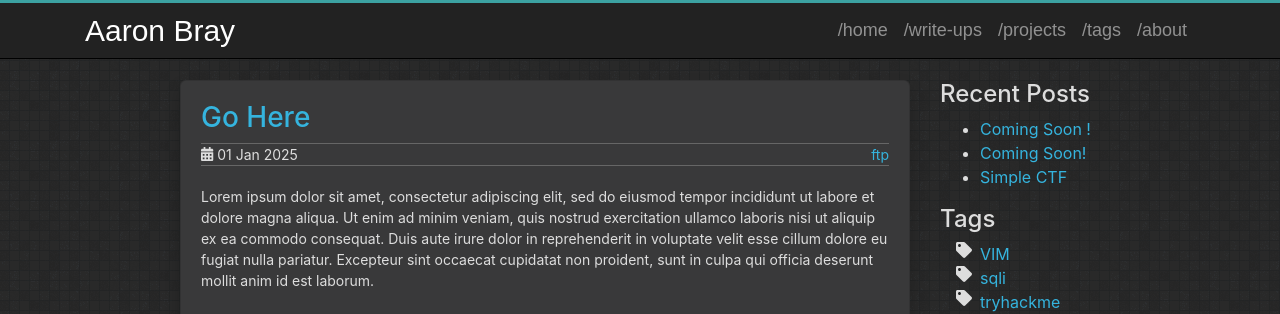
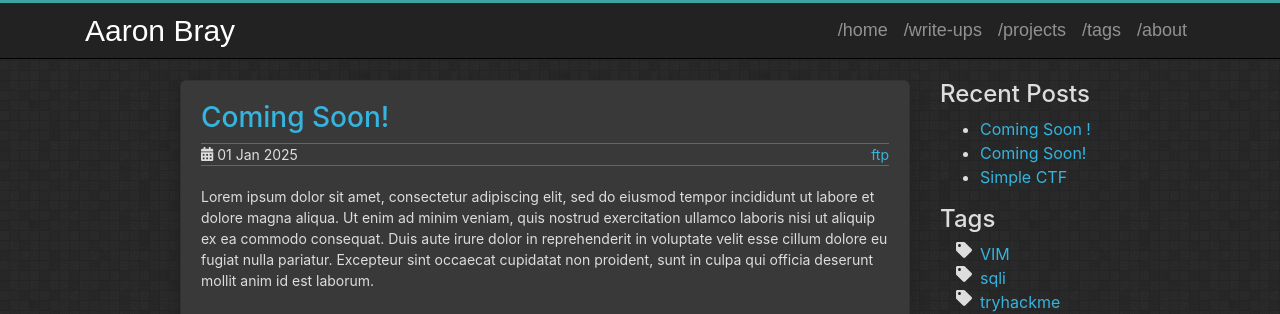
Before and after one commit to AaronBray/AaronBray.github.io, a Jekyll site: the page built from _projectfiles/Go Here.md, in a window 1280 px wide. Shown: the top 314 px of the page. Built offline with Jekyll 4.4.1, drawn with Linux system fonts in a browser that asks for light colours.

Commit message:
Update Go Here.md

```diff
--- a/_projectfiles/Go Here.md
+++ b/_projectfiles/Go Here.md
@@ -1,6 +1,6 @@
 ---
 layout: post
-title:  "Go Here"
+title:  "Coming Soon!"
 date:   2025-01-01 10:47:45
 comments: false
 tags: ftp
```
